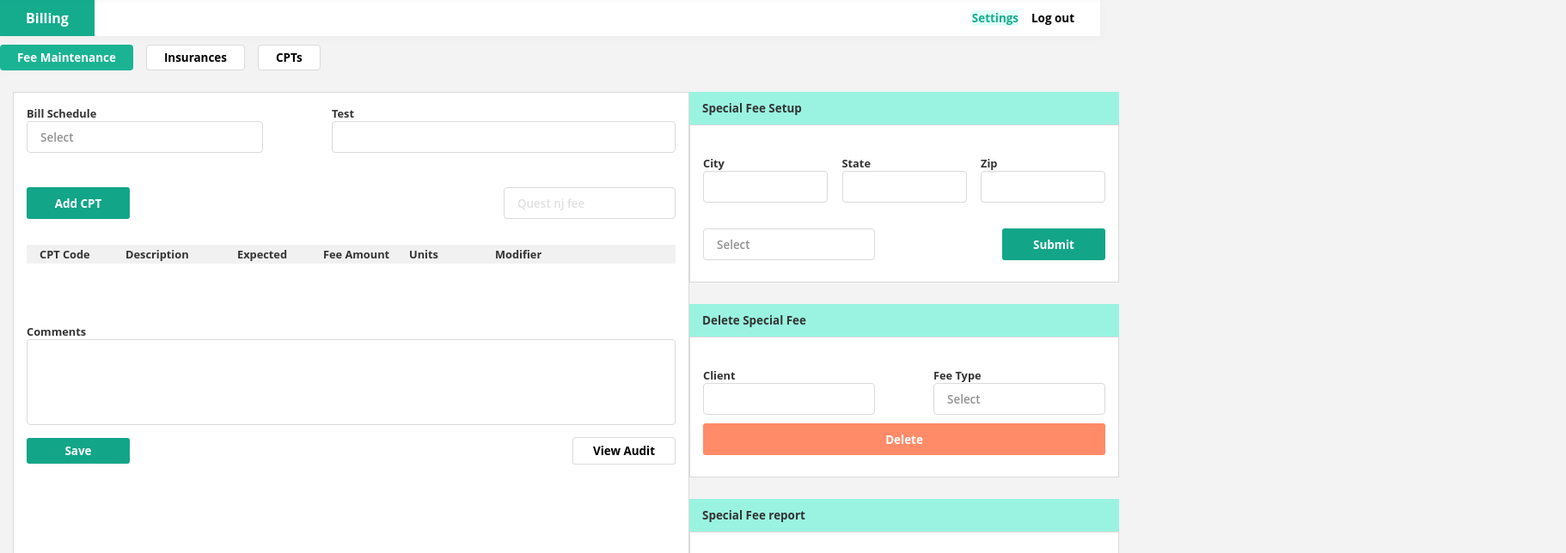
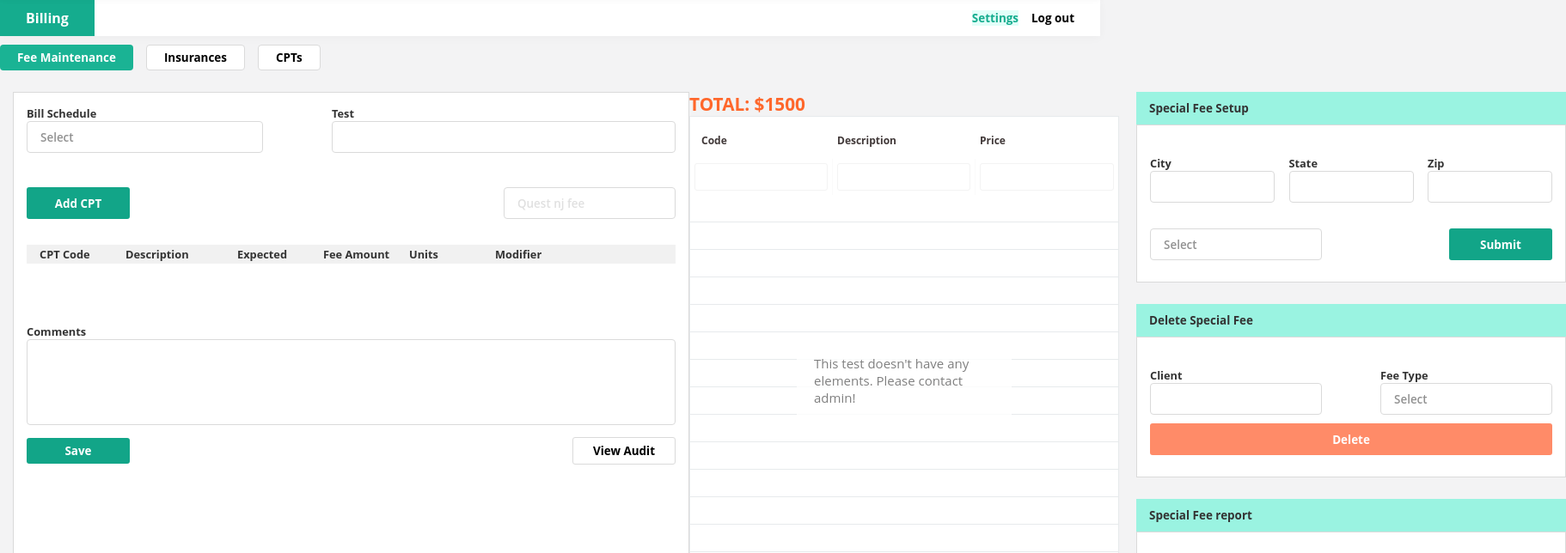
Before and after one commit to Nastromo/billing, a React (Create React App) app: page /account/fee in a window 1280 px wide. Shown: the top 644 px of the page at 86% size, 1822 px wide, since content can reach past the window. Built offline with nearby package versions, Linux system fonts and the light colour scheme.

Commit message:
table done

```diff
--- a/src/components/Fee.js
+++ b/src/components/Fee.js
@@ -7,7 +7,7 @@ import DropDown from './DropDown';
 export class Fee extends Component {
     constructor(props) {
         super(props);
-        this.opt = [`opt1`, `opt2`, `opt3`];
+        this.opt = [`Insurance - Medicare`, `Insurance - Other`, `Patient`, `Client`];
     }
 
     render() {
@@ -62,7 +62,8 @@ export class Fee extends Component {
 }
 
 const mapStateToProps = (state) => ({
-
+    billSchedule: state.dropdownOption.billSchedule,
+    isScheOpen: state.dropdownStatus.billSchedule,
 })
 
 const mapDispatchToProps = {
--- a/src/components/FeeMaintenance.js
+++ b/src/components/FeeMaintenance.js
@@ -2,7 +2,8 @@ import React, { Component } from 'react';
 import { connect } from 'react-redux';
 import Fee from './Fee';
 import FeeSetup from './FeeSetup';
-
+import TestTable from './TestTable';
+import SetTable from './SetTable';
 
 
 
@@ -13,6 +14,7 @@ export class FeeMaintenance extends Component {
         return (
             <div className="two-pa-fac">
                 <Fee />
+                {this.props.isTest ? <TestTable /> : <SetTable />}
                 <FeeSetup />
             </div>
         )
@@ -20,7 +22,7 @@ export class FeeMaintenance extends Component {
 }
 
 const mapStateToProps = (state) => ({
-
+    isTest: false
 })
 
 const mapDispatchToProps = {
--- /dev/null
+++ b/src/components/SetTable.js
@@ -0,0 +1,82 @@
+import React, { Component } from 'react';
+import { connect } from 'react-redux';
+import ReactTable from "react-table";
+import '../table.css';
+import { showCode } from '../store/actions/Cpt';
+
+
+
+export class SetTable extends Component {
+    initColumns = () => {
+        return [
+            {
+                Header: 'Code',
+                accessor: 'code',
+            },
+            {
+                Header: 'Description',
+                accessor: 'description',
+            },
+            {
+                Header: 'Price',
+                accessor: 'price',
+            }
+        ];
+    }
+
+    handleRowClick = (state, rowInfo, column, instance) => {
+        if (rowInfo) {
+            return {
+                onClick: (e, handleOriginal) => this.props.showCode(rowInfo.index),
+                style: {
+                    fontWeight: rowInfo.index === this.props.selected ? '700' : '600',
+                    color: rowInfo.index === this.props.selected ? '#1ab394' : '#4e4e4e',
+                    background: rowInfo.index === this.props.selected ? '#e2fff9' : '',
+                }
+            }
+        } else {
+            return {}
+        }
+    }
+
+    renderList = (list, text) => {
+        list.forEach(row => row.fullName = `${row.name} ${row.lastName}`);
+        return (
+            <div>
+                <p className="red-p-t">{`TOTAL: $${this.props.price}`}</p>
+                <div className="content-table">
+                    <ReactTable
+                        data={list}
+                        getTdProps={this.handleRowClick}
+                        columns={this.initColumns()}
+                        resizable={false}
+                        filterable={true}
+                        defaultPageSize={15}
+                        noDataText={text}
+                    />
+                </div>
+            </div>
+
+        )
+    }
+
+    render() {
+        if (this.props.isLoading) return this.renderList([], `Loading list...`);
+        if (this.props.isErrored) return this.renderList([], `Error occurred...`);
+        return this.renderList(this.props.list, `This test doesn't have any elements. Please contact admin!`);
+    }
+}
+
+const mapStateToProps = (state) => ({
+    selected: state.specimenSelected,
+    isLoading: state.pendingLoading,
+    isErrored: state.pendingErrored,
+    list: [],
+    price: 1500
+})
+
+const mapDispatchToProps = dispatch => ({
+    showCode: (index) => dispatch(showCode(index)),
+})
+
+export default connect(mapStateToProps, mapDispatchToProps)(SetTable)
--- a/src/components/SubLinks.js
+++ b/src/components/SubLinks.js
@@ -8,6 +8,7 @@ import { setActive } from '../store/actions/SetActive';
 
 export class SubLinks extends Component {
     setActive = () => {
+
         this.props.setActive(!this.props.isActive);
     }
 
--- /dev/null
+++ b/src/components/TestTable.js
@@ -0,0 +1,73 @@
+import React, { Component } from 'react';
+import { connect } from 'react-redux';
+import ReactTable from "react-table";
+import '../table.css';
+import { showCode } from '../store/actions/Cpt';
+
+
+
+export class TestTable extends Component {
+    initColumns = () => {
+        return [
+            {
+                Header: 'Code',
+                accessor: 'code',
+            },
+            {
+                Header: 'Description',
+                accessor: 'description',
+            }
+        ];
+    }
+
+    handleRowClick = (state, rowInfo, column, instance) => {
+        if (rowInfo) {
+            return {
+                onClick: (e, handleOriginal) => this.props.showCode(rowInfo.index),
+                style: {
+                    fontWeight: rowInfo.index === this.props.selected ? '700' : '600',
+                    color: rowInfo.index === this.props.selected ? '#1ab394' : '#4e4e4e',
+                    background: rowInfo.index === this.props.selected ? '#e2fff9' : '',
+                }
+            }
+        } else {
+            return {}
+        }
+    }
+
+    renderList = (list, text) => {
+        list.forEach(row => row.fullName = `${row.name} ${row.lastName}`);
+        return (
+            <div className="content-table">
+                <ReactTable
+                    data={list}
+                    getTdProps={this.handleRowClick}
+                    columns={this.initColumns()}
+                    resizable={false}
+                    filterable={true}
+                    defaultPageSize={15}
+                    noDataText={text}
+                />
+            </div>
+        )
+    }
+
+    render() {
+        if (this.props.isLoading) return this.renderList([], `Loading list...`);
+        if (this.props.isErrored) return this.renderList([], `Error occurred...`);
+        return this.renderList(this.props.list, `This test doesn't have any elements. Please contact admin!`);
+    }
+}
+
+const mapStateToProps = (state) => ({
+    selected: state.specimenSelected,
+    isLoading: state.pendingLoading,
+    isErrored: state.pendingErrored,
+    list: [],
+})
+
+const mapDispatchToProps = dispatch => ({
+    showCode: (index) => dispatch(showCode(index)),
+})
+
+export default connect(mapStateToProps, mapDispatchToProps)(TestTable)
--- a/src/index.css
+++ b/src/index.css
@@ -1967,11 +1967,6 @@ p.logo-text:hover {
     align-items: center;
 }
 
-.inactive {
-    color: #f75c1f;
-    font-weight: 700;
-    font-size: 0.84rem;
-}
 
 .btn-cpt {
     outline: none;
@@ -2084,7 +2079,7 @@ p.logo-text:hover {
     font-weight: 700;
     background: #ee642e;
     color: #fff;
-    width: 120px;
+    width: 190px;
     border-radius: 3px;
     margin: 10px 0;
     cursor: pointer;
@@ -2282,3 +2277,9 @@ p.logo-text:hover {
     margin: 0 auto;
     max-width: 1500px;
 }
+
+.red-p-t {
+    color: #ff672b;
+    font-weight: 700;
+    font-size: 1.3rem;
+}
--- a/src/store/reducers/DropDown.js
+++ b/src/store/reducers/DropDown.js
@@ -1,12 +1,10 @@
-
-
 export const dropdownStatus = (state = {}, action) => {
     let newState;
     if (action.type === `SHOW_DROP_DOWN`) {
         switch (action.obj.id) {
-            case `date`:
+            case `billSchedule`:
                 newState = JSON.parse(JSON.stringify(state));
-                newState.date = action.obj.status;
+                newState.billSchedule = action.obj.status;
                 return newState;
 
             default: return state;
@@ -20,9 +18,9 @@ export const dropdownOption = (state = {}, action) => {
     let newState;
     if (action.type === `SET_DROP_DOWN_OPTION`) {
         switch (action.obj.id) {
-            case `fasting`:
+            case `billSchedule`:
                 newState = JSON.parse(JSON.stringify(state));
-                newState.fasting = action.obj.option;
+                newState.billSchedule = action.obj.option;
                 return newState;
 
             default: return newState;
```
